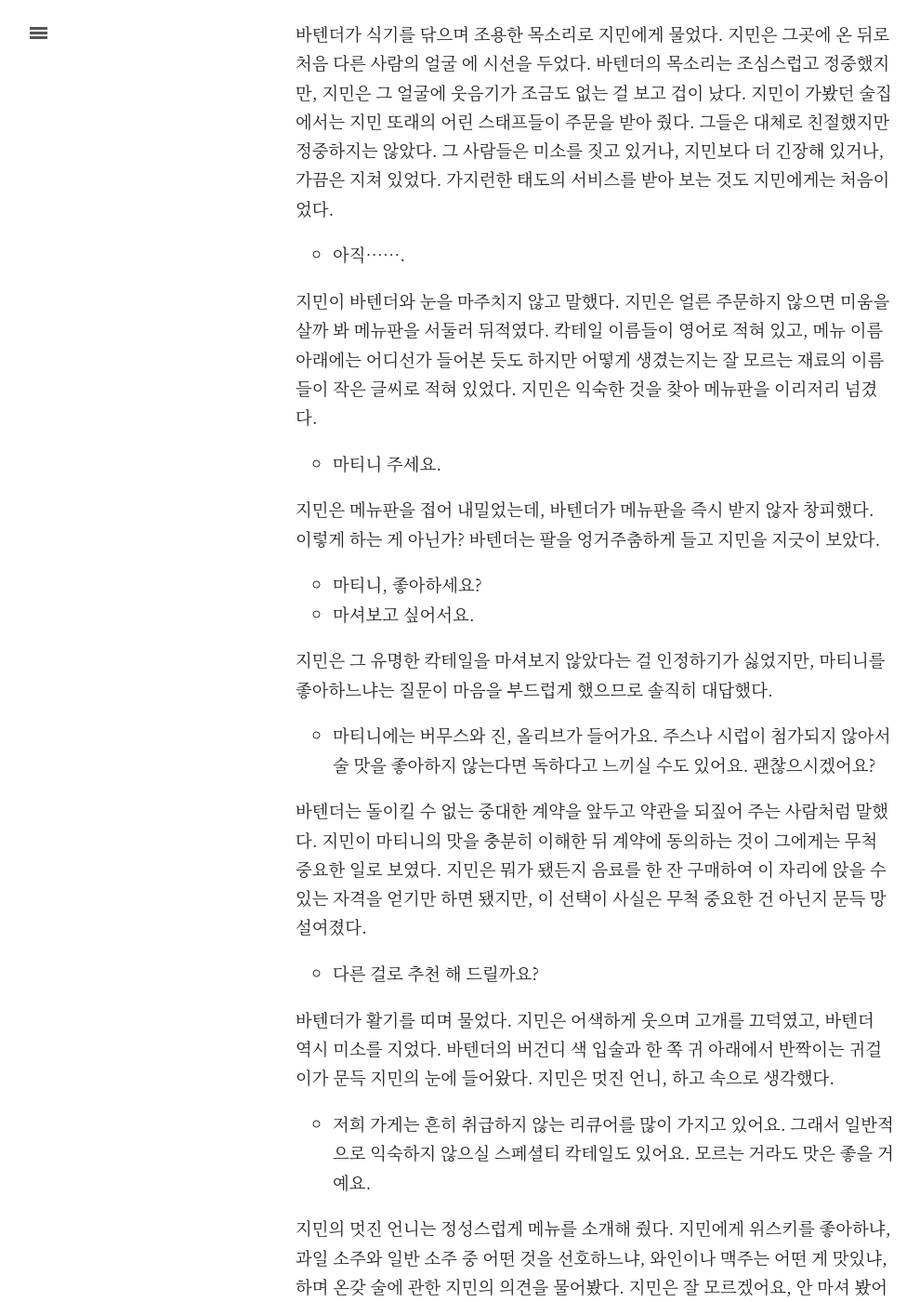
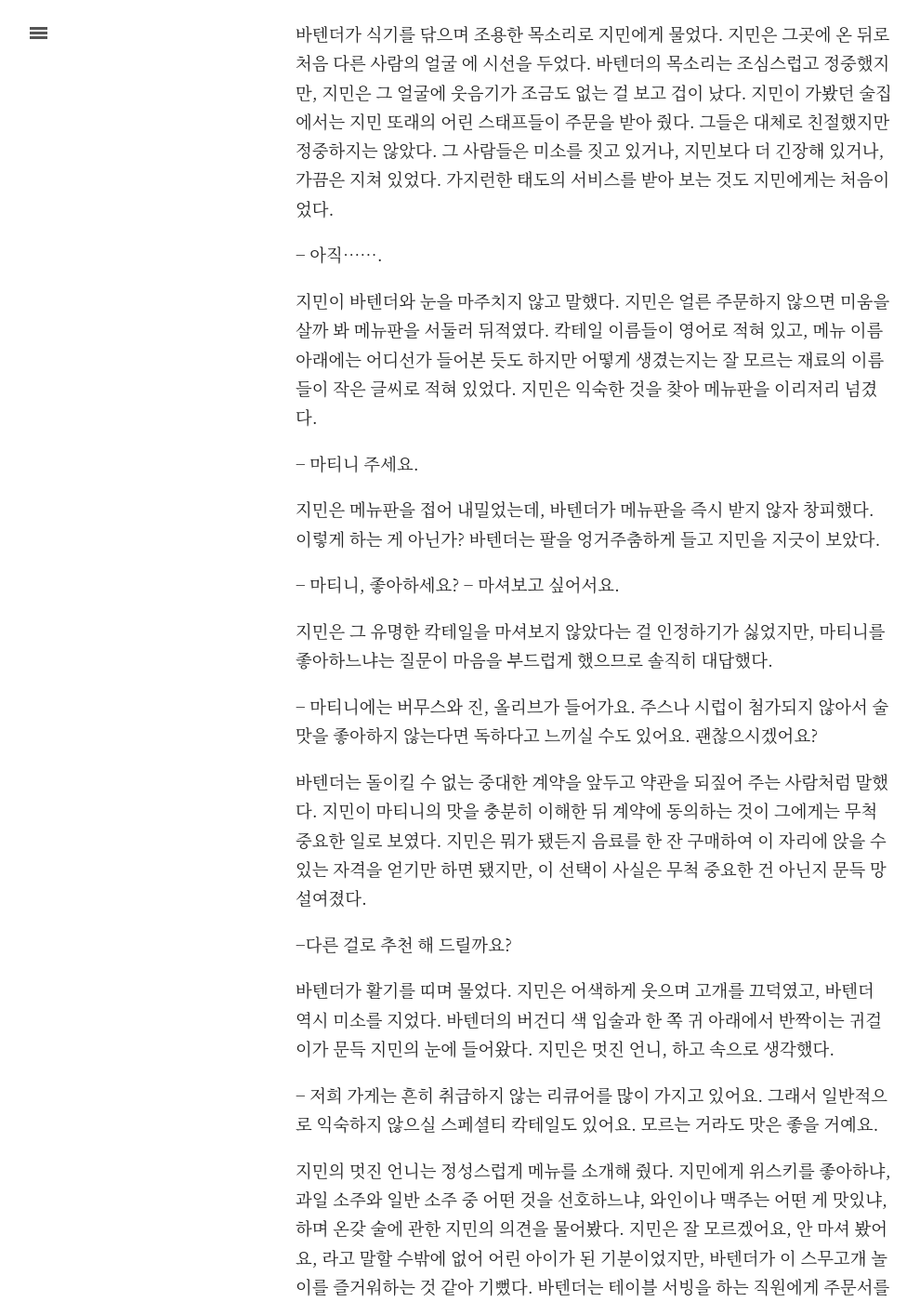
Before and after one commit to viamelodi/viamelodi.github.io, a Jekyll site: the page built from _texts/Shall_We_Start.md, in a window 1280 px wide and 1400 px high, scrolled down 585 px. Shown: the whole window at 93% size, without its empty margins (0-990 px from the left). Built offline with Jekyll 4.4.1, drawn with Linux system fonts in a browser that asks for light colours; part of the change alters nothing that is shown.

```diff
--- a/_config.yml
+++ b/_config.yml
@@ -3,7 +3,7 @@
 # Setup
 title:               via melodi
 tagline:             'written by sun yool'
-description:         '타인의 노래를 되감아 듣고, 내 몸으로 더듬더듬 따라 불러 보기로 했습니다. 그 노래의 경험을 다양한 형식으로 기록하고 모읍니다.'
+description:         '타인의 사정을 되감아 듣고 따라 불러 보기로 했습니다. 어설픈 노래의 경험을 다양한 형식으로 기록하고 모읍니다.'
 url:                 'http://viamelodi.github.io/'
 baseurl:             ''
 
--- a/_texts/Shall_We_Start.md
+++ b/_texts/Shall_We_Start.md
@@ -8,32 +8,32 @@ publication-date: 2020
 
 지민은 태어나서 처음, 술집에 혼자 들어가기로 했다. 음악이 잔잔하게 흐르는 칵테일 바에 가보는 것도, 바텐더와 언제 눈이 마주쳐도 이상하지 않을 바 자리에 앉는 것도 처음이었다. 지민은 유리 문을 밀고 걸어 들어가 높은 의자에 올라 앉기까지 매 순간 결단력을 사용했다. 지민은 초마다 온도가 변하는 것을 느꼈다. 그곳의 조도와 음향은 다른 세상의 것 같았다. 온 몸을 이 새로운 세계에 몰아넣자, 지민은 배가 쉴 새 없이 간지러웠다. 곧 배탈이 날까 걱정됐다. 당장이라도 누군가 다가와서 나가 달라고 말할 것 같았는데, 정작 지민을 보는 사람은 없었다. 지민은 메뉴판에 시선을 고정하고, 내가 홀대 받고 있는 걸까, 영화에선 바텐더가 말을 걸던데, 내가 이곳에 어울리지 않아서 그러는 걸까, 고민했다.
 
--	주문 하시겠어요?
+&minus;	주문 하시겠어요?
 
 바텐더가 식기를 닦으며 조용한 목소리로 지민에게 물었다. 지민은 그곳에 온 뒤로 처음 다른 사람의 얼굴 에 시선을 두었다. 바텐더의 목소리는 조심스럽고 정중했지만, 지민은 그 얼굴에 웃음기가 조금도 없는 걸 보고 겁이 났다. 지민이 가봤던 술집에서는 지민 또래의 어린 스태프들이 주문을 받아 줬다. 그들은 대체로 친절했지만 정중하지는 않았다. 그 사람들은 미소를 짓고 있거나, 지민보다 더 긴장해 있거나, 가끔은 지쳐 있었다. 가지런한 태도의 서비스를 받아 보는 것도 지민에게는 처음이었다.
 
--	아직…….
+&minus;	아직…….
 
 지민이 바텐더와 눈을 마주치지 않고 말했다. 지민은 얼른 주문하지 않으면 미움을 살까 봐 메뉴판을 서둘러 뒤적였다. 칵테일 이름들이 영어로 적혀 있고, 메뉴 이름 아래에는 어디선가 들어본 듯도 하지만 어떻게 생겼는지는 잘 모르는 재료의 이름들이 작은 글씨로 적혀 있었다. 지민은 익숙한 것을 찾아 메뉴판을 이리저리 넘겼다.
 
--	마티니 주세요.
+&minus;	마티니 주세요.
 
 지민은 메뉴판을 접어 내밀었는데, 바텐더가 메뉴판을 즉시 받지 않자 창피했다. 이렇게 하는 게 아닌가? 바텐더는 팔을 엉거주춤하게 들고 지민을 지긋이 보았다.
 
--	마티니, 좋아하세요?
--	마셔보고 싶어서요.
+&minus;	마티니, 좋아하세요?
+&minus;	마셔보고 싶어서요.
 
 지민은 그 유명한 칵테일을 마셔보지 않았다는 걸 인정하기가 싫었지만, 마티니를 좋아하느냐는 질문이 마음을 부드럽게 했으므로 솔직히 대답했다.
 
--	마티니에는 버무스와 진, 올리브가 들어가요. 주스나 시럽이 첨가되지 않아서 술 맛을 좋아하지 않는다면 독하다고 느끼실 수도 있어요. 괜찮으시겠어요?
+&minus;	마티니에는 버무스와 진, 올리브가 들어가요. 주스나 시럽이 첨가되지 않아서 술 맛을 좋아하지 않는다면 독하다고 느끼실 수도 있어요. 괜찮으시겠어요?
 
 바텐더는 돌이킬 수 없는 중대한 계약을 앞두고 약관을 되짚어 주는 사람처럼 말했다. 지민이 마티니의 맛을 충분히 이해한 뒤 계약에 동의하는 것이 그에게는 무척 중요한 일로 보였다. 지민은 뭐가 됐든지 음료를 한 잔 구매하여 이 자리에 앉을 수 있는 자격을 얻기만 하면 됐지만, 이 선택이 사실은 무척 중요한 건 아닌지 문득 망설여졌다.
 
--	다른 걸로 추천 해 드릴까요?
+&minus;다른 걸로 추천 해 드릴까요?
 
 바텐더가 활기를 띠며 물었다. 지민은 어색하게 웃으며 고개를 끄덕였고, 바텐더 역시 미소를 지었다. 바텐더의 버건디 색 입술과 한 쪽 귀 아래에서 반짝이는 귀걸이가 문득 지민의 눈에 들어왔다. 지민은 멋진 언니, 하고 속으로 생각했다.
 
--	저희 가게는 흔히 취급하지 않는 리큐어를 많이 가지고 있어요. 그래서 일반적으로 익숙하지 않으실 스페셜티 칵테일도 있어요. 모르는 거라도 맛은 좋을 거예요.
+&minus;	저희 가게는 흔히 취급하지 않는 리큐어를 많이 가지고 있어요. 그래서 일반적으로 익숙하지 않으실 스페셜티 칵테일도 있어요. 모르는 거라도 맛은 좋을 거예요.
 
 지민의 멋진 언니는 정성스럽게 메뉴를 소개해 줬다. 지민에게 위스키를 좋아하냐, 과일 소주와 일반 소주 중 어떤 것을 선호하느냐, 와인이나 맥주는 어떤 게 맛있냐, 하며 온갖 술에 관한 지민의 의견을 물어봤다. 지민은 잘 모르겠어요, 안 마셔 봤어요, 라고 말할 수밖에 없어 어린 아이가 된 기분이었지만, 바텐더가 이 스무고개 놀이를 즐거워하는 것 같아 기뻤다. 바텐더는 테이블 서빙을 하는 직원에게 주문서를 받으면서도 지민에게 말을 걸며 취향을 맞히려고 고심했다. 컵에 재료들을 부을 때는 갑자기 말을 멈추고 제조하는 일에 집중했기 때문에 지민은 바텐더를 찬찬히 볼 수 있었다. 멋진 언니는 유려한 움직임으로 근사한 음료들을 만들어냈다. 그걸 흥미롭게 바라보는 지민에게, 멋진 언니가 음료를 한 잔을 들어 보이며 이걸 마셔보지 않겠느냐고 물었다. 지민은 활짝 웃으며 끄덕였다.
 
```
